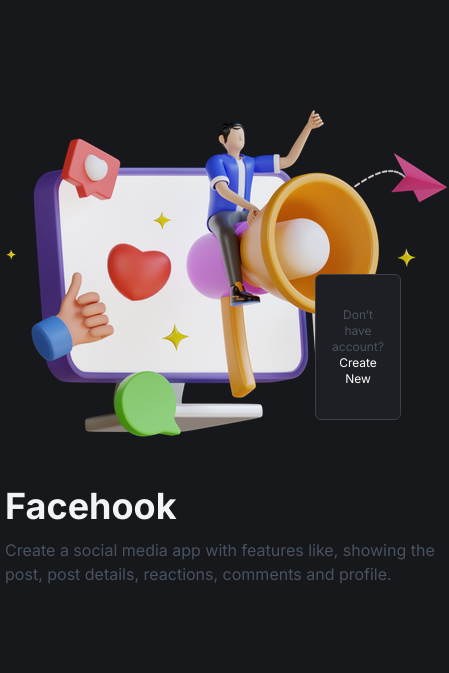
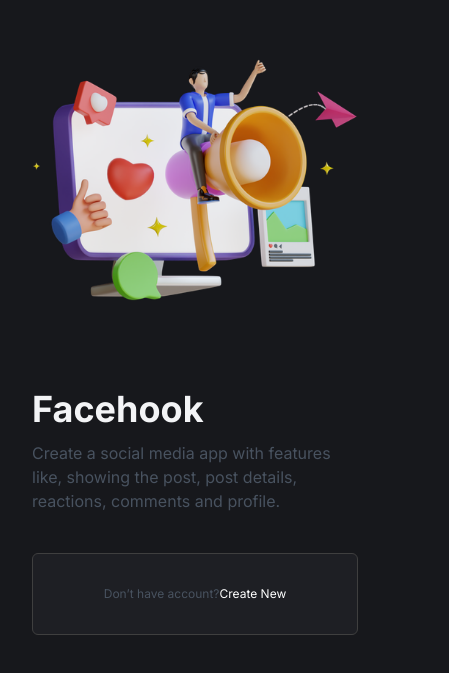
Before and after one commit to muhamash/lws-prac-facehook, a React (Vite) app: page /login in a window 390 px wide. Shown: the part 107-780 px from the top of the page, 449 px wide, since content can reach past the window. Built offline with nearby package versions, Linux system fonts and the light colour scheme.

Commit message:
login without form

```diff
--- a/src/pages/LoginPage.jsx
+++ b/src/pages/LoginPage.jsx
@@ -6,24 +6,24 @@ import './page.css';
 
 const LoginPage = () => {
   return (
-    <div className="flex min-h-screen items-center justify-center bg-deepDark">
-      <div className="container grid items-center gap-8 lg:grid-cols-2">
+    <div className="flex flex-col sm:flex-row md:gap-[50x] gap-10 min-h-screen items-center justify-center bg-deepDark">
+      <div className="grid items-center gap-10 grid-cols-1">
         <div>
           <img
-            className="mb-12 max-w-[500px]"
+            className="mb-12 min-w-[250px]"
             src={ LoginImage }
             alt="auth_illustration"
           />
-          <div className="text-left">
+        </div>
+          <div className="text-left w-full">
             <h1 className="mb-3 text-4xl font-bold lg:text-[40px] ">Facehook</h1>
-            <p className="max-w-[452px] text-gray-600/95 lg:text-lg">
+            <p className="text-gray-600/95 lg:text-lg w-full">
               Create a social media app with features like, showing the post,
               post details, reactions, comments and profile.
             </p>
           </div>
-        </div>
       </div>
-      <div className="card w-full">
+      <div className="card md:w-[85%] w-full">
         {/* login form */ }
 
         {/* after the log in form */ }
```
